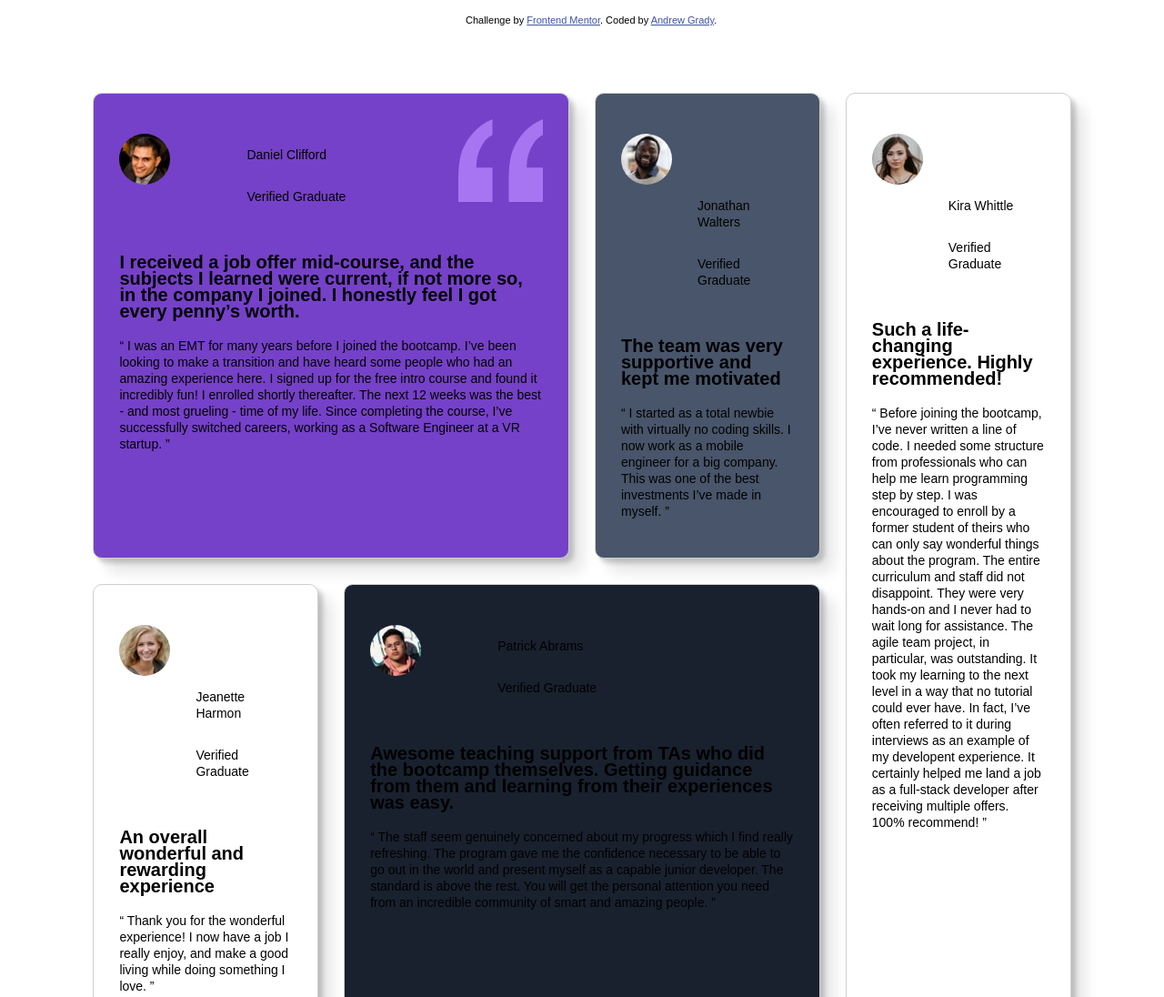
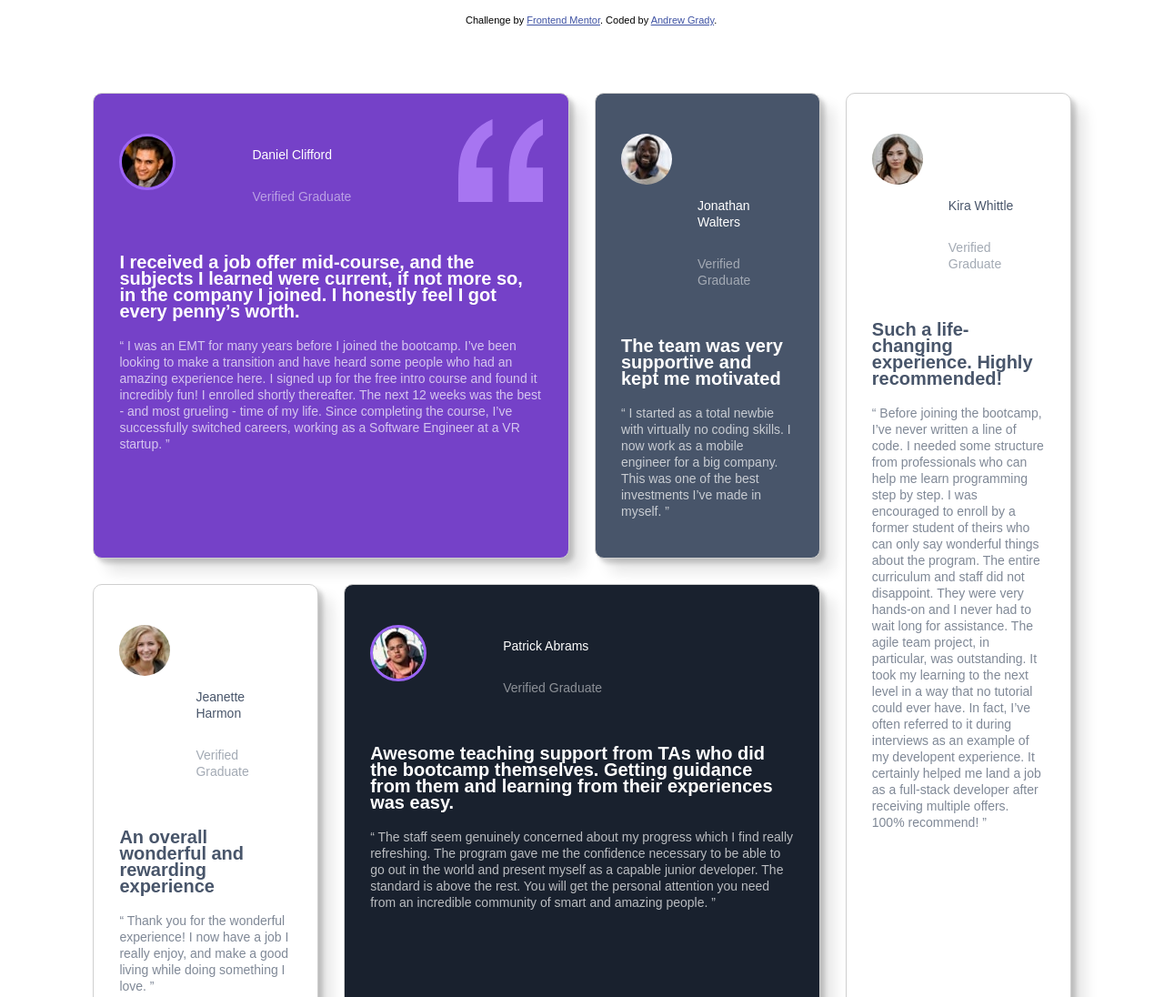
Before and after one commit to agr227/FEM_Testimonial-Grid-Sections_Grady, a plain HTML site: page index.html in a window 1280 px wide. Shown: the top 1096 px of the page at 91% size. Drawn offline with Linux system fonts and the light colour scheme.

Commit message:
Update index.html

```diff
--- a/index.html
+++ b/index.html
@@ -17,6 +17,7 @@
     />
     <link rel="stylesheet" href="background.css" />
     <link rel="stylesheet" href="main.css" />
+    <link rel="stylesheet" href="color.css" />
 
     <title>Frontend Mentor | Testimonial Grid Section</title>
     <style>
```
